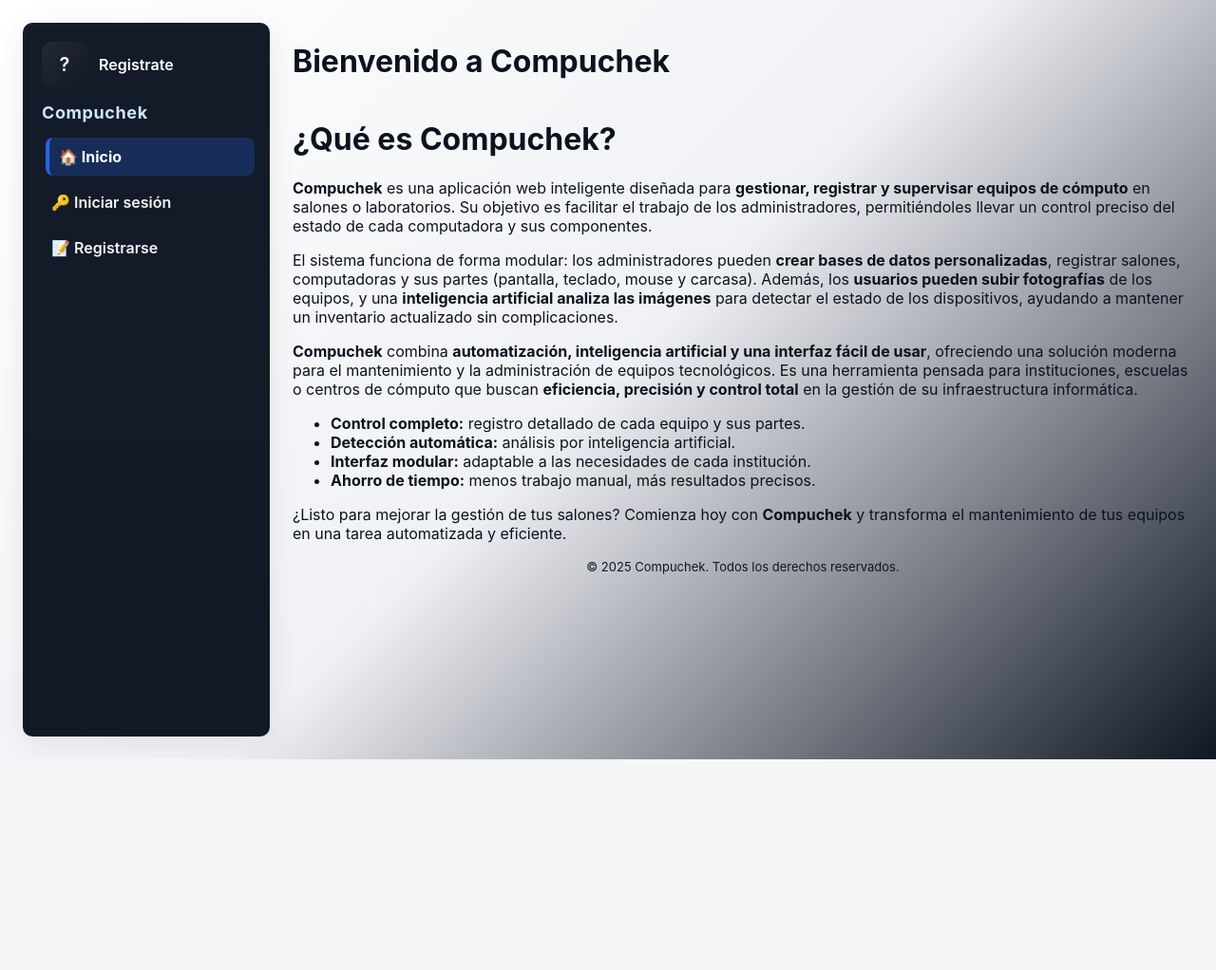
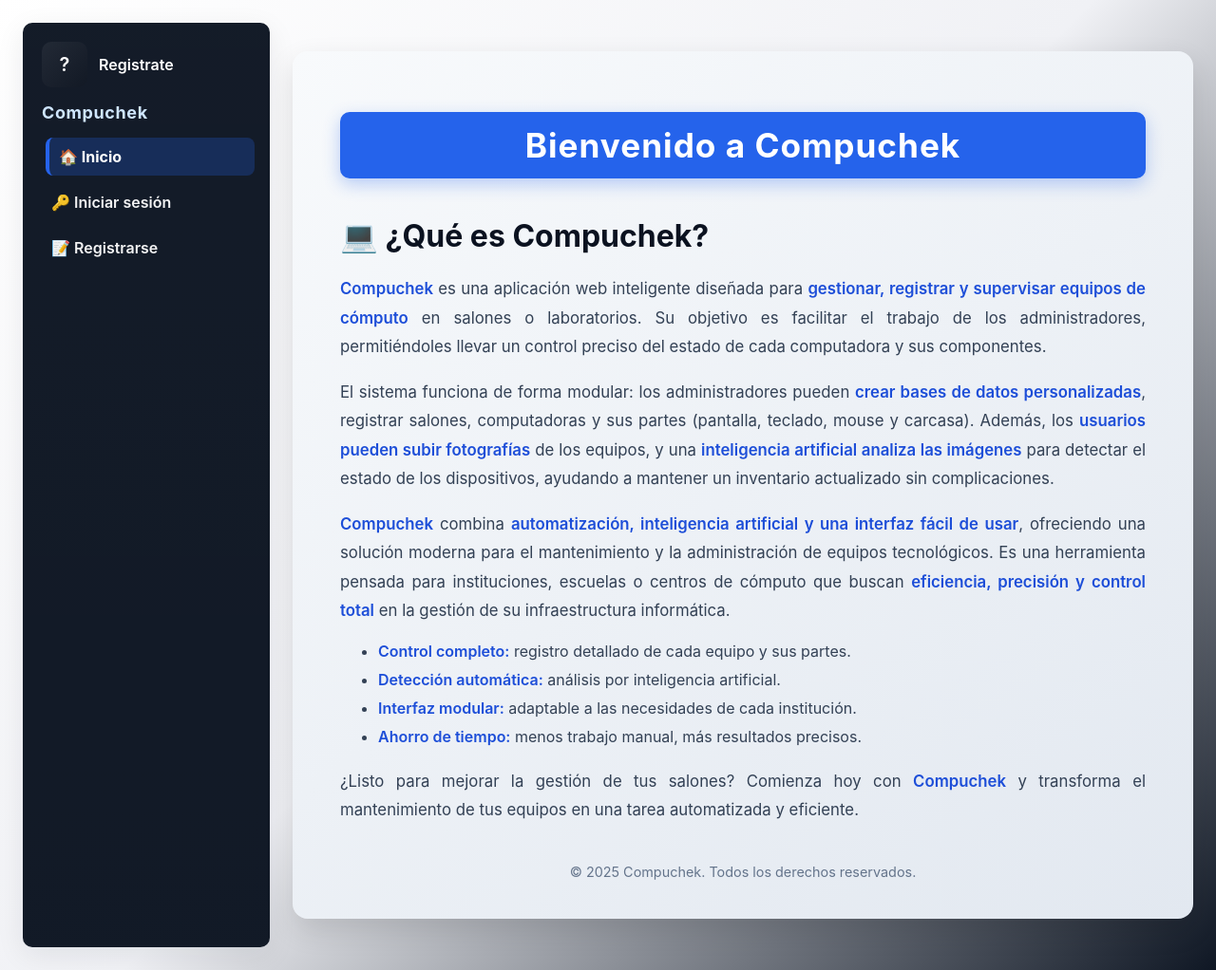
Before and after one commit to Omarxp69/Compu-Check, a Flask app: page / in a window 1280 px wide. Shown: the whole page at 95% size. Before the commit the page ends 800 px from the top, so only its background shows below. Run offline with Flask 3, Linux system fonts and the light colour scheme.

```diff
--- a/conexion_db.py
+++ b/conexion_db.py
@@ -102,6 +102,7 @@ def obtener_usuario_por_id(user_id):
     cursor.close()
     conn.close()
     return user
+
 
 def obtener_todos_Salas(filtro_columna='id_salon', orden='ASC', search=''):
     columnas_permitidas = ['id_salon', 'nombre_salon', 'ubicacion', 'cantidad_equipos', 'estado', 'descripcion', 'fecha_creacion', 'updated_at']
--- a/templates/inicio.html
+++ b/templates/inicio.html
@@ -5,6 +5,59 @@
   <meta charset="UTF-8">
   <meta name="viewport" content="width=device-width, initial-scale=1.0">
   <title>Compuchek - Inicio</title>
+
+  <style>
+    /* Contenedor principal del texto */
+    .dashboard-main > div {
+      background: linear-gradient(145deg, #f8fafc, #e2e8f0); /* degradado sutil */
+      padding: 40px 50px;
+      border-radius: 16px;
+      box-shadow: 0 12px 30px rgba(0,0,0,0.12);
+      max-width: 1100px; /* más ancho */
+      margin: 30px auto;
+    }
+
+
+    /* Párrafos */
+    .dashboard-main p {
+      line-height: 1.8;
+      color: #334155; /* gris oscuro legible */
+      margin-bottom: 18px;
+      text-align: justify; /* texto justificado */
+      font-size: 1.05rem;
+    }
+
+    /* Palabras importantes */
+    .dashboard-main strong {
+      font-weight: 600;
+      color: #1d4ed8; /* azul destacado */
+    }
+
+    /* Listas */
+    .dashboard-main ul {
+      margin: 18px 0 22px 40px;
+      padding: 0;
+      list-style-type: disc;
+    }
+
+    .dashboard-main li {
+      margin-bottom: 10px;
+      color: #334155;
+    }
+
+    /* Footer */
+    .dashboard-main footer {
+      text-align: center;
+      margin-top: 40px;
+      font-size: 0.9em;
+      color: #64748b;
+    }
+</style>
+
+
+
+
+
 
 </head>
 <body>
@@ -30,10 +83,10 @@
     <main class="dashboard-main">
       <div>
         <header>
-          <h1>Bienvenido a Compuchek</h1>
+          <h1 class="titulo_w">Bienvenido a Compuchek</h1>
         </header>
 
-        <h1>¿Qué es Compuchek?</h1>
+        <h1>💻 ¿Qué es Compuchek?</h1>
 
         <p><strong>Compuchek</strong> es una aplicación web inteligente diseñada para <strong>gestionar, registrar y supervisar equipos de cómputo</strong> en salones o laboratorios. Su objetivo es facilitar el trabajo de los administradores, permitiéndoles llevar un control preciso del estado de cada computadora y sus componentes.</p>
         <p>El sistema funciona de forma modular: los administradores pueden <strong>crear bases de datos personalizadas</strong>, registrar salones, computadoras y sus partes (pantalla, teclado, mouse y carcasa). Además, los <strong>usuarios pueden subir fotografías</strong> de los equipos, y una <strong>inteligencia artificial analiza las imágenes</strong> para detectar el estado de los dispositivos, ayudando a mantener un inventario actualizado sin complicaciones.</p>
@@ -45,11 +98,6 @@
           <li><strong>Ahorro de tiempo:</strong> menos trabajo manual, más resultados precisos.</li>
         </ul>
         <p>¿Listo para mejorar la gestión de tus salones? Comienza hoy con <strong>Compuchek</strong> y transforma el mantenimiento de tus equipos en una tarea automatizada y eficiente.</p>
-
-
-
-
-
       <!-- Footer centrado abajo -->
       <footer>
         &copy; 2025 Compuchek. Todos los derechos reservados.
```
